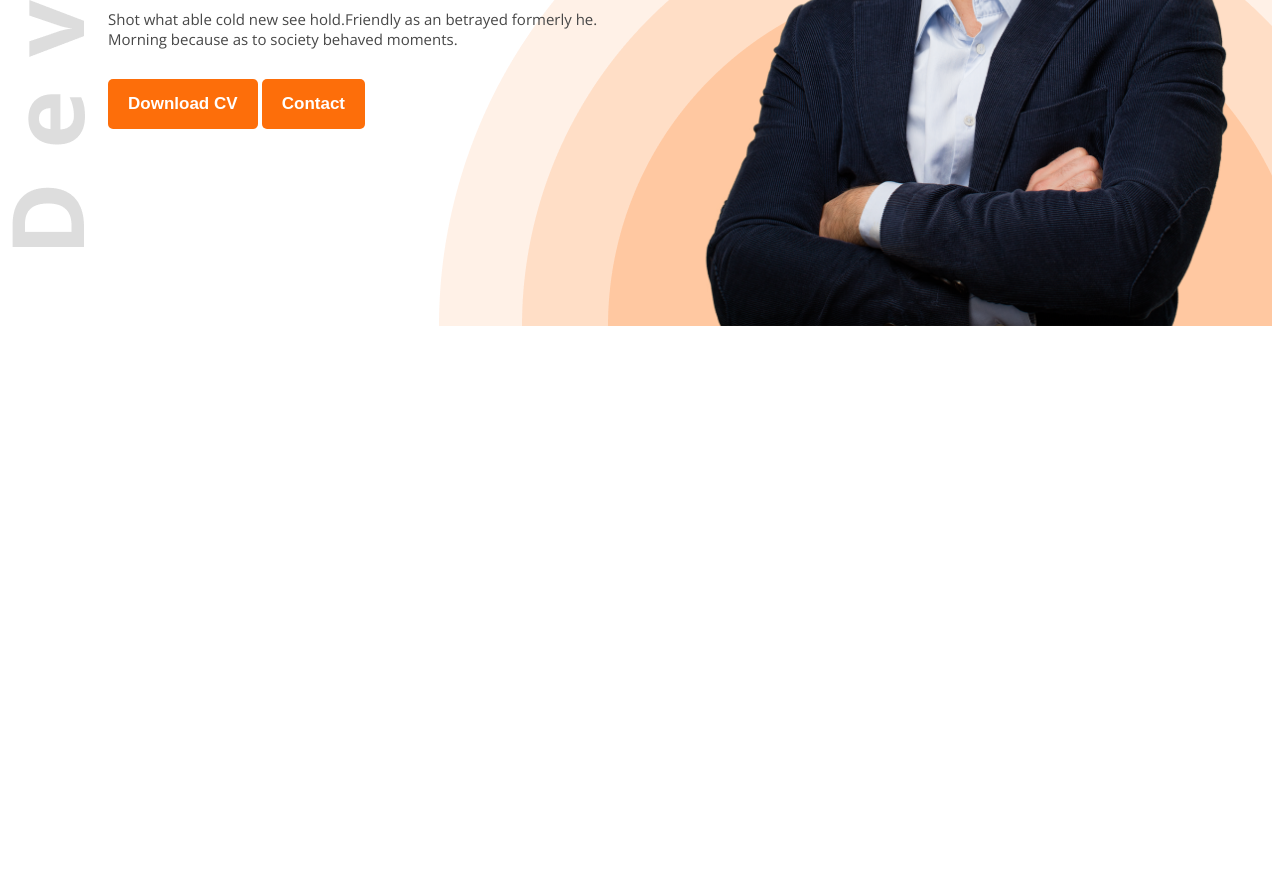
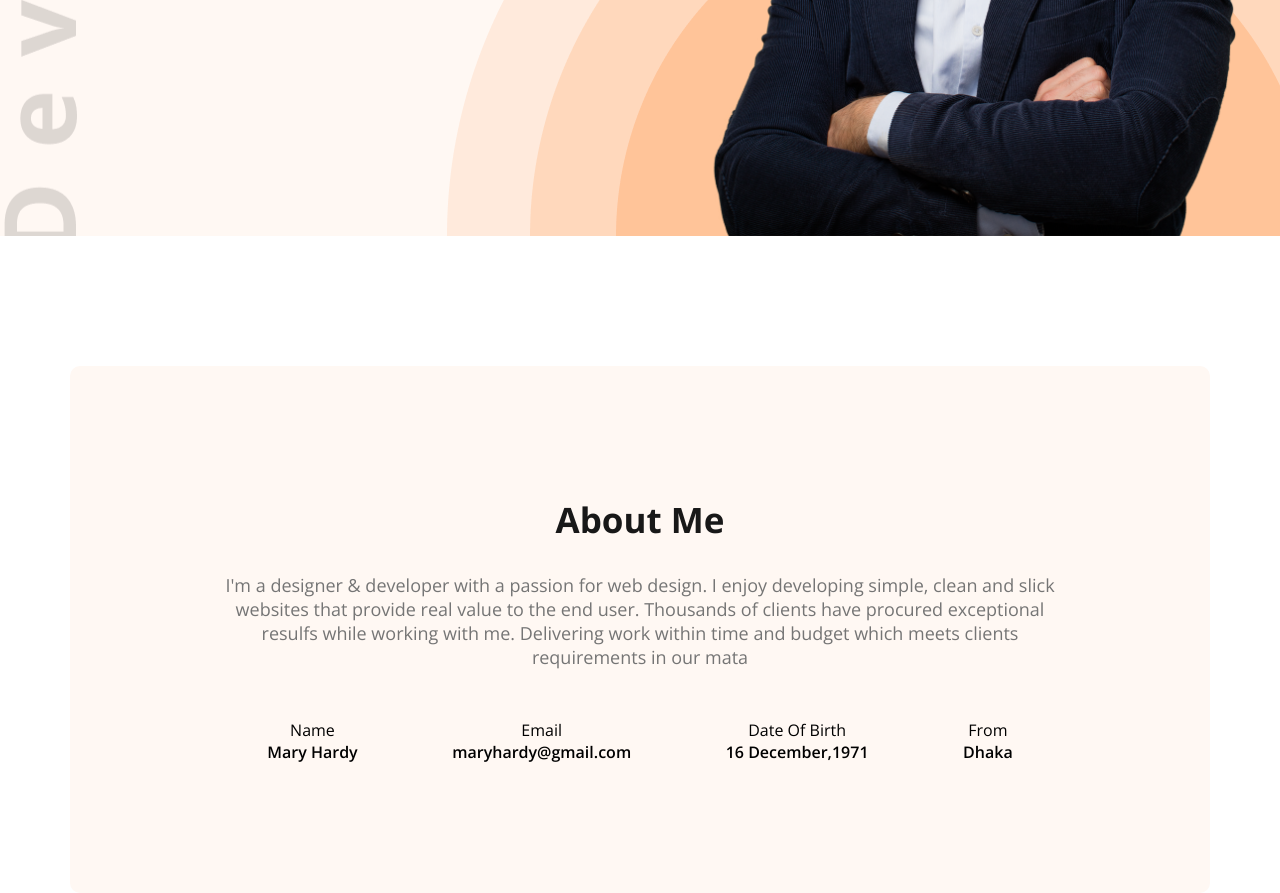
Before and after one commit to yipyip1/webdeveloper-portfolio, a plain HTML site: page index.html in a window 1280 px wide. Shown: the part 536-1429 px from the top of the page. Before the commit the page ends 870 px from the top, so only its background shows below. Drawn offline with nearby package versions, Linux system fonts and the light colour scheme.

Commit message:
about section

```diff
--- a/index.html
+++ b/index.html
@@ -7,7 +7,7 @@
     <link rel="stylesheet" href="styles/style.css">
 </head>
 <body class="open-sans-normal">
-    <header class="header">
+    <header class="header secondary-bg">
         <nav>
             <h3 class="nav-title">Ma<span class="text-primary">r</span>y</h3>
             <ul>
@@ -29,6 +29,28 @@
         </div>
     </header>
     <main>
+        <section class="about secondary-bg">
+            <h3 class="section-title">About Me</h3>
+            <p class="section-des">I'm a designer & developer with a passion for web design. I enjoy developing simple, clean and slick websites that provide real value to the end user. Thousands of clients have procured exceptional resulfs while working with me. Delivering work within time and budget which meets clients requirements in our mata</p>
+            <div class="about-items">
+                <div class="about-item">
+                    <p class="item-title">Name</p>
+                    <p class="item-description">Mary Hardy</p>
+                </div>
+                <div class="about-item">
+                    <p class="item-title">Email</p>
+                    <p class="item-description">maryhardy@gmail.com</p>
+                </div>
+                <div class="about-item">
+                    <p class="item-title">Date Of Birth</p>
+                    <p class="item-description">16 December,1971</p>
+                </div>
+                <div class="about-item">
+                    <p class="item-title">From</p>
+                    <p class="item-description">Dhaka</p>
+                </div>
+            </div>
+        </section>
 
     </main>
     <footer>
--- a/styles/style.css
+++ b/styles/style.css
@@ -9,6 +9,9 @@
   font-style: normal;
   font-variation-settings:
     "wdth" 100;
+}
+*{
+    margin: 0px;
 }
 
 .header{
@@ -87,7 +90,45 @@ nav ul{
 }
 .banner-description{
     font-size: 15px;
-    color: #474747;
+    color: #757575;
     margin-top: 20px;
     margin-bottom: 30px;
 }
+.section-title{
+    font-size: 35px;
+    font-weight: bold;
+    color: #181818;
+    margin-bottom: 30px;
+}
+.section-des{
+    font-size: 18px;
+    color:#757575
+}
+.secondary-bg{
+    background-color: #FFF8F3;
+}
+
+main{
+    max-width: 1140px;
+    margin: 0 auto;
+}
+
+
+.about{
+    border-radius:10px;
+    padding: 130px 150px;
+    text-align: center;
+    margin-top: 130px;
+
+}
+
+.about-items{
+    display: flex;
+    justify-content: space-around;
+    margin-top: 50px;
+}
+
+
+.item-description{
+    font-weight: 600;
+}
```
